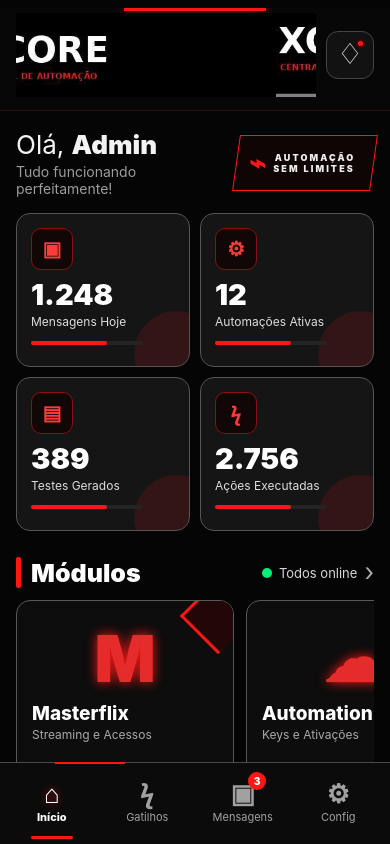
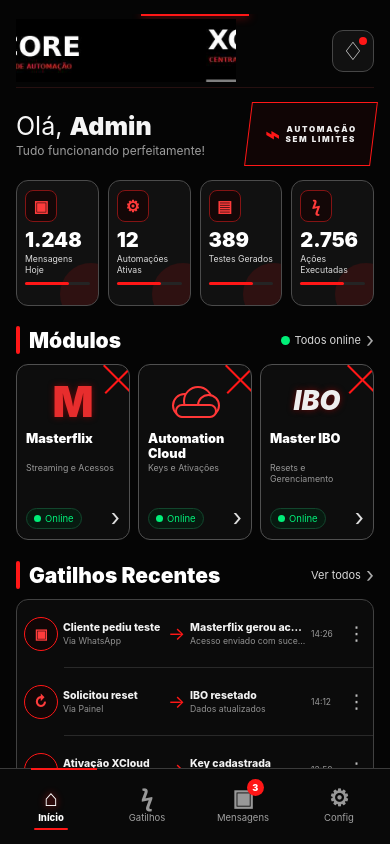
Before and after one commit to luisaguiar659-lang/Master-Flow, a React Native app in the folder xcore-app/: screen / in a window 390 px wide. Built offline with nearby package versions, Linux system fonts and the light colour scheme.

Commit message:
Fix mobile dashboard layout and Android safe areas

```diff
--- a/xcore-app/App.js
+++ b/xcore-app/App.js
@@ -1,7 +1,9 @@
 import React, {useState} from 'react';
-import {Alert, Image, Pressable, SafeAreaView, ScrollView, StatusBar, StyleSheet, Text, View, useWindowDimensions} from 'react-native';
+import {Alert, Image, Platform, Pressable, ScrollView, StatusBar, StyleSheet, Text, View, useWindowDimensions} from 'react-native';
 
-const RED='#ff1717', BG='#050505', PANEL='#151515', MUTED='#9d9d9d', GREEN='#00ef78';
+const RED='#ff1717', BG='#050505', PANEL='#111111', MUTED='#9d9d9d', GREEN='#00ef78';
+const TOP_INSET=Platform.OS==='android' ? (StatusBar.currentHeight || 24) : 10;
+const BOTTOM_INSET=Platform.OS==='android' ? 28 : 10;
 
 const stats=[
   ['▣','1.248','Mensagens Hoje'],
@@ -11,40 +13,53 @@ const stats=[
 ];
 const modules=[
   ['M','Masterflix','Streaming e Acessos'],
-  ['☁','Automation Cloud','Keys e Ativações'],
+  ['CLOUD','Automation Cloud','Keys e Ativações'],
   ['IBO','Master IBO','Resets e Gerenciamento'],
 ];
 const recent=[
   ['▣','Cliente pediu teste','Via WhatsApp','Masterflix gerou acesso','Acesso enviado com sucesso','14:26'],
   ['↻','Solicitou reset','Via Painel','IBO resetado','Dados atualizados','14:12'],
-  ['☁','Ativação XCloud','Via WhatsApp','Key cadastrada','Ativação concluída','13:58'],
+  ['☁︎','Ativação XCloud','Via WhatsApp','Key cadastrada','Ativação concluída','13:58'],
 ];
 
 function Soon(name){Alert.alert(name,'A interface já está pronta. Essa função será conectada ao backend na próxima etapa.');}
-function Dot(){return <View style={s.dot}/>}
+function Dot({small=false}){return <View style={[s.dot,small&&s.dotSmall]}/>}
 function Section({title,right}){return <View style={s.section}><View style={s.sectionLeft}><View style={s.redBar}/><Text style={s.sectionTitle}>{title}</Text></View>{right}</View>}
-function Stat({item,width}){return <View style={[s.stat,{width}]}><View style={s.statGlow}/><View style={s.iconBox}><Text style={s.icon}>{item[0]}</Text></View><Text style={s.value}>{item[1]}</Text><Text numberOfLines={1} style={s.label}>{item[2]}</Text><View style={s.track}><View style={s.trackOn}/></View></View>}
-function Module({item}){return <Pressable onPress={()=>Soon(item[1])} style={({pressed})=>[s.module,pressed&&s.pressed]}><View style={s.corner}/><View style={s.moduleLogo}><Text style={[s.moduleLogoText,item[0]==='IBO'&&s.ibo]}>{item[0]}</Text></View><Text style={s.moduleTitle}>{item[1]}</Text><Text style={s.moduleSub}>{item[2]}</Text><View style={s.moduleBottom}><View style={s.online}><Dot/><Text style={s.onlineText}>Online</Text></View><Text style={s.chev}>›</Text></View></Pressable>}
-function Trigger({item,last}){return <><View style={s.trigger}><View style={s.triggerIcon}><Text style={s.triggerIconText}>{item[0]}</Text></View><View style={s.side}><Text numberOfLines={1} style={s.main}>{item[1]}</Text><Text numberOfLines={1} style={s.meta}>{item[2]}</Text></View><Text style={s.arrow}>→</Text><View style={s.side}><Text numberOfLines={1} style={s.main}>{item[3]}</Text><Text numberOfLines={1} style={s.meta}>{item[4]}</Text></View><Text style={s.time}>{item[5]}</Text><Text style={s.dots}>⋮</Text></View>{!last&&<View style={s.divider}/>}</>}
-function Nav({icon,label,active,badge,onPress}){return <Pressable onPress={onPress} style={s.navItem}><View><Text style={[s.navIcon,active&&s.navActive]}>{icon}</Text>{badge&&<View style={s.badge}><Text style={s.badgeText}>{badge}</Text></View>}</View><Text style={[s.navLabel,active&&s.navLabelActive]}>{label}</Text>{active&&<View style={s.navLine}/>}</Pressable>}
+function CloudMark(){return <View style={s.cloudMark}><View style={[s.cloudPart,s.cloudA]}/><View style={[s.cloudPart,s.cloudB]}/><View style={[s.cloudPart,s.cloudC]}/><View style={s.cloudBase}/></View>}
+function Stat({item,width}){return <View style={[s.stat,{width}]}><View style={s.statGlow}/><View style={s.iconBox}><Text style={s.icon}>{item[0]}</Text></View><Text adjustsFontSizeToFit numberOfLines={1} minimumFontScale={0.72} style={s.value}>{item[1]}</Text><Text numberOfLines={2} style={s.label}>{item[2]}</Text><View style={s.track}><View style={s.trackOn}/></View></View>}
+function Module({item,width}){return <Pressable onPress={()=>Soon(item[1])} style={({pressed})=>[s.module,{width},pressed&&s.pressed]}><View style={s.cornerA}/><View style={s.cornerB}/><View style={s.moduleLogo}>{item[0]==='CLOUD'?<CloudMark/>:<Text style={[s.moduleLogoText,item[0]==='IBO'&&s.ibo]}>{item[0]}</Text>}</View><Text numberOfLines={2} style={s.moduleTitle}>{item[1]}</Text><Text numberOfLines={2} style={s.moduleSub}>{item[2]}</Text><View style={s.moduleBottom}><View style={s.online}><Dot small/><Text style={s.onlineText}>Online</Text></View><Text style={s.chev}>›</Text></View></Pressable>}
+function Trigger({item,last}){return <><View style={s.trigger}><View style={s.triggerIcon}><Text style={s.triggerIconText}>{item[0]}</Text></View><View style={s.triggerSide}><Text numberOfLines={1} style={s.main}>{item[1]}</Text><Text numberOfLines={1} style={s.meta}>{item[2]}</Text></View><Text style={s.arrow}>→</Text><View style={[s.triggerSide,{flex:1.16}]}><Text numberOfLines={1} style={s.main}>{item[3]}</Text><Text numberOfLines={1} style={s.meta}>{item[4]}</Text></View><Text style={s.time}>{item[5]}</Text><Text style={s.dots}>⋮</Text></View>{!last&&<View style={s.divider}/>}</>}
+function Nav({icon,label,active,badge,onPress}){return <Pressable onPress={onPress} style={s.navItem}><View><Text style={[s.navIcon,active&&s.navActive]}>{icon}</Text>{badge&&<View style={s.badge}><Text style={s.badgeText}>{badge}</Text></View>}</View><Text numberOfLines={1} style={[s.navLabel,active&&s.navLabelActive]}>{label}</Text>{active&&<View style={s.navLine}/>}</Pressable>}
 
 export default function App(){
   const {width}=useWindowDimensions();
   const [tab,setTab]=useState('Início');
-  const pad=width>=700?30:16, gap=10, perRow=width>=700?4:2;
-  const statW=(width-pad*2-gap*(perRow-1))/perRow;
-  return <SafeAreaView style={s.safe}>
-    <StatusBar barStyle="light-content" backgroundColor={BG}/>
+  const pad=width<390?12:16;
+  const statGap=width<390?7:9;
+  const moduleGap=8;
+  const available=width-pad*2;
+  const statW=(available-statGap*3)/4;
+  const moduleW=(available-moduleGap*2)/3;
+
+  return <View style={[s.safe,{paddingTop:TOP_INSET}]}>
+    <StatusBar barStyle="light-content" backgroundColor={BG} translucent={false}/>
     <View style={s.root}>
       <ScrollView style={s.scroll} contentContainerStyle={[s.content,{paddingHorizontal:pad}]} showsVerticalScrollIndicator={false}>
-        <View style={s.top}><View style={s.topLine}/><View style={s.logoRow}><Image source={require('./assets/xcore-header.jpg')} resizeMode="contain" style={[s.logo,{width:Math.min(width-pad*2-58,520)}]}/><Pressable onPress={()=>Soon('Notificações')} style={s.bell}><Text style={s.bellText}>♢</Text><View style={s.notify}/></Pressable></View></View>
+        <View style={s.header}>
+          <View style={s.topLine}/>
+          <Image source={require('./assets/xcore-header.jpg')} resizeMode="contain" style={s.logo}/>
+          <Pressable onPress={()=>Soon('Notificações')} style={s.bell}><Text style={s.bellText}>♢</Text><View style={s.notify}/></Pressable>
+        </View>
 
-        <View style={s.welcome}><View style={{flex:1}}><Text style={s.hello}>Olá, <Text style={{fontWeight:'900'}}>Admin</Text></Text><Text style={s.subHello}>Tudo funcionando perfeitamente!</Text></View><View style={s.hero}><Text style={s.heroMark}>⌁</Text><View><Text style={s.heroText}>AUTOMAÇÃO</Text><Text style={s.heroText}>SEM LIMITES</Text></View></View></View>
+        <View style={s.welcome}>
+          <View style={s.welcomeText}><Text style={s.hello}>Olá, <Text style={s.bold}>Admin</Text></Text><Text style={s.subHello}>Tudo funcionando perfeitamente!</Text></View>
+          <View style={s.hero}><Text style={s.heroMark}>⌁</Text><View><Text style={s.heroText}>AUTOMAÇÃO</Text><Text style={s.heroText}>SEM LIMITES</Text></View></View>
+        </View>
 
-        <View style={[s.stats,{gap}]}>{stats.map((x,i)=><Stat key={i} item={x} width={statW}/>)}</View>
+        <View style={[s.stats,{gap:statGap}]}>{stats.map((x,i)=><Stat key={i} item={x} width={statW}/>)}</View>
 
         <Section title="Módulos" right={<Pressable onPress={()=>Soon('Status dos módulos')} style={s.allOnline}><Dot/><Text style={s.allOnlineText}>Todos online</Text><Text style={s.chevSmall}>›</Text></Pressable>}/>
-        <ScrollView horizontal showsHorizontalScrollIndicator={false} contentContainerStyle={s.moduleRow}>{modules.map((x,i)=><Module key={i} item={x}/>)}</ScrollView>
+        <View style={[s.moduleRow,{gap:moduleGap}]}>{modules.map((x,i)=><Module key={i} item={x} width={moduleW}/>)}</View>
 
         <Section title="Gatilhos Recentes" right={<Pressable onPress={()=>Soon('Gatilhos')} style={s.allOnline}><Text style={s.allOnlineText}>Ver todos</Text><Text style={s.chevSmall}>›</Text></Pressable>}/>
         <View style={s.recent}>{recent.map((x,i)=><Trigger key={i} item={x} last={i===recent.length-1}/>)}</View>
@@ -53,20 +68,21 @@ export default function App(){
         <View style={s.slogan}><View style={s.sloganLine}/><Text style={s.sloganText}>MAIS AUTOMAÇÃO. MAIS RESULTADOS.</Text><View style={s.sloganLine}/></View>
       </ScrollView>
 
-      <View style={s.nav}><View style={s.navTop}/><Nav icon="⌂" label="Início" active={tab==='Início'} onPress={()=>setTab('Início')}/><Nav icon="ϟ" label="Gatilhos" active={tab==='Gatilhos'} onPress={()=>{setTab('Gatilhos');Soon('Gatilhos')}}/><Nav icon="▣" label="Mensagens" badge="3" active={tab==='Mensagens'} onPress={()=>{setTab('Mensagens');Soon('Mensagens')}}/><Nav icon="⚙" label="Config" active={tab==='Config'} onPress={()=>{setTab('Config');Soon('Configurações')}}/></View>
+      <View style={[s.nav,{height:66+BOTTOM_INSET,paddingBottom:BOTTOM_INSET}]}><View style={s.navTop}/><Nav icon="⌂" label="Início" active={tab==='Início'} onPress={()=>setTab('Início')}/><Nav icon="ϟ" label="Gatilhos" active={tab==='Gatilhos'} onPress={()=>{setTab('Gatilhos');Soon('Gatilhos')}}/><Nav icon="▣" label="Mensagens" badge="3" active={tab==='Mensagens'} onPress={()=>{setTab('Mensagens');Soon('Mensagens')}}/><Nav icon="⚙" label="Config" active={tab==='Config'} onPress={()=>{setTab('Config');Soon('Configurações')}}/></View>
     </View>
-  </SafeAreaView>
+  </View>
 }
 
 const s=StyleSheet.create({
- safe:{flex:1,backgroundColor:BG},root:{flex:1,backgroundColor:BG},scroll:{flex:1},content:{paddingTop:8,paddingBottom:22},
- top:{backgroundColor:'#070707',borderBottomWidth:1,borderBottomColor:'#2b1010',marginHorizontal:-30,paddingHorizontal:30,paddingBottom:8,overflow:'hidden'},topLine:{position:'absolute',top:0,left:'33%',width:'34%',height:3,backgroundColor:RED,shadowColor:RED,shadowOpacity:1,shadowRadius:12,elevation:8},logoRow:{minHeight:94,flexDirection:'row',alignItems:'center',justifyContent:'space-between'},logo:{aspectRatio:535/150,maxHeight:92},bell:{width:48,height:48,borderRadius:12,borderWidth:1,borderColor:'#444',backgroundColor:'#121212',alignItems:'center',justifyContent:'center',position:'relative',elevation:4},bellText:{color:'#ddd',fontSize:29,marginTop:-3},notify:{position:'absolute',right:8,top:7,width:9,height:9,borderRadius:5,backgroundColor:RED,borderWidth:2,borderColor:'#4d0000'},
- welcome:{flexDirection:'row',alignItems:'center',justifyContent:'space-between',gap:12,marginTop:18,marginBottom:16},hello:{color:'#f3f3f3',fontSize:26},subHello:{color:MUTED,fontSize:14,marginTop:3},hero:{minWidth:138,borderWidth:1,borderColor:RED,backgroundColor:'#100505',paddingHorizontal:12,paddingVertical:10,flexDirection:'row',alignItems:'center',gap:8,transform:[{skewX:'-8deg'}],elevation:6},heroMark:{color:RED,fontSize:28,fontWeight:'800',transform:[{skewX:'8deg'}]},heroText:{color:'#eee',fontSize:9,fontWeight:'900',letterSpacing:2.1,transform:[{skewX:'8deg'}]},
- stats:{flexDirection:'row',flexWrap:'wrap',marginBottom:22},stat:{minHeight:154,backgroundColor:PANEL,borderWidth:1,borderColor:'#555',borderRadius:14,padding:14,overflow:'hidden',elevation:5},statGlow:{position:'absolute',width:85,height:85,right:-30,bottom:-30,borderRadius:50,backgroundColor:RED,opacity:.13},iconBox:{width:42,height:42,borderRadius:10,borderWidth:1,borderColor:'#8a1111',backgroundColor:'#120707',alignItems:'center',justifyContent:'center',marginBottom:9,elevation:4},icon:{color:'#ff3b3b',fontWeight:'900',fontSize:20},value:{color:'#fff',fontSize:29,lineHeight:32,fontWeight:'900'},label:{color:'#ddd',fontSize:12,marginTop:3},track:{width:'78%',height:4,backgroundColor:'#242424',borderRadius:3,marginTop:12},trackOn:{width:'68%',height:'100%',backgroundColor:RED,borderRadius:3},
- section:{flexDirection:'row',alignItems:'center',justifyContent:'space-between',marginTop:4,marginBottom:12},sectionLeft:{flexDirection:'row',alignItems:'center'},redBar:{width:5,height:31,borderRadius:2,backgroundColor:RED,marginRight:10,elevation:5},sectionTitle:{color:'#fff',fontSize:25,fontWeight:'900'},allOnline:{flexDirection:'row',alignItems:'center',gap:7},allOnlineText:{color:'#d8d8d8',fontSize:13},dot:{width:10,height:10,borderRadius:5,backgroundColor:GREEN,elevation:4},chevSmall:{color:'#aaa',fontSize:25,lineHeight:25},
- moduleRow:{gap:12,paddingBottom:25},module:{width:218,height:215,backgroundColor:'#0d0d0d',borderWidth:1,borderColor:'#595959',borderRadius:14,padding:15,overflow:'hidden',elevation:5},corner:{position:'absolute',right:-12,top:-12,width:54,height:54,borderLeftWidth:3,borderBottomWidth:3,borderColor:RED,backgroundColor:'#210707',transform:[{rotate:'45deg'}]},moduleLogo:{height:86,alignItems:'center',justifyContent:'center'},moduleLogoText:{color:'#e62b2b',fontSize:64,lineHeight:74,fontWeight:'900',textShadowColor:RED,textShadowRadius:12},ibo:{color:'#eee',fontSize:41,fontStyle:'italic'},moduleTitle:{color:'#fff',fontSize:19,fontWeight:'800'},moduleSub:{color:'#aaa',fontSize:12,marginTop:2},moduleBottom:{flex:1,flexDirection:'row',alignItems:'flex-end',justifyContent:'space-between'},online:{borderWidth:1,borderColor:'#12462d',backgroundColor:'#071a10',borderRadius:20,paddingHorizontal:11,paddingVertical:5,flexDirection:'row',alignItems:'center',gap:7},onlineText:{color:GREEN,fontSize:12},chev:{color:'#ddd',fontSize:29,lineHeight:27},
- recent:{borderWidth:1,borderColor:'#484848',borderRadius:14,backgroundColor:'#0c0c0c',overflow:'hidden',marginBottom:22},trigger:{minHeight:84,paddingHorizontal:10,paddingVertical:12,flexDirection:'row',alignItems:'center',gap:7},triggerIcon:{width:42,height:42,borderRadius:21,borderWidth:1,borderColor:RED,backgroundColor:'#100606',alignItems:'center',justifyContent:'center',elevation:3},triggerIconText:{color:'#ff3c3c',fontSize:18,fontWeight:'900'},side:{flex:1,minWidth:0},main:{color:'#f2f2f2',fontSize:13,fontWeight:'800'},meta:{color:'#929292',fontSize:11,marginTop:2},arrow:{color:RED,fontSize:24,fontWeight:'300'},time:{color:'#999',fontSize:11},dots:{color:'#bdbdbd',fontSize:23},divider:{height:1,backgroundColor:'#2b2b2b',marginLeft:60},
- create:{minHeight:78,borderWidth:2,borderColor:'#ff3838',backgroundColor:'#3c0707',borderRadius:10,flexDirection:'row',alignItems:'center',justifyContent:'center',overflow:'hidden',elevation:10,marginBottom:21},createGlow:{position:'absolute',width:'72%',height:120,top:-32,left:'14%',borderRadius:70,backgroundColor:RED,opacity:.18},plus:{color:'#fff',fontSize:41,fontWeight:'300',marginRight:12},createText:{color:'#fff',fontSize:21,fontWeight:'900'},createArrow:{color:'#fff',fontSize:34,marginLeft:14},pressed:{opacity:.78},
- slogan:{flexDirection:'row',alignItems:'center',justifyContent:'center',gap:10},sloganLine:{width:26,height:2,backgroundColor:RED},sloganText:{color:'#bdbdbd',fontSize:8,fontWeight:'800',letterSpacing:2.1},
- nav:{height:82,backgroundColor:'#0b0b0b',borderTopWidth:1,borderTopColor:'#4b4b4b',flexDirection:'row',alignItems:'stretch',justifyContent:'space-around',paddingHorizontal:4,paddingBottom:4,position:'relative'},navTop:{position:'absolute',top:-1,left:'14%',width:'18%',height:2,backgroundColor:RED,elevation:4},navItem:{flex:1,alignItems:'center',justifyContent:'center',position:'relative'},navIcon:{color:'#a1a1a1',fontSize:26,fontWeight:'700',lineHeight:29},navActive:{color:'#fff',textShadowColor:RED,textShadowRadius:9},navLabel:{color:'#a1a1a1',fontSize:11,marginTop:2},navLabelActive:{color:'#fff',fontWeight:'800'},navLine:{position:'absolute',bottom:1,width:42,height:3,borderRadius:2,backgroundColor:RED},badge:{position:'absolute',right:-11,top:-7,minWidth:18,height:18,borderRadius:9,backgroundColor:RED,alignItems:'center',justifyContent:'center',paddingHorizontal:4},badgeText:{color:'#fff',fontSize:10,fontWeight:'900'}
+ safe:{flex:1,backgroundColor:BG},root:{flex:1,backgroundColor:BG},scroll:{flex:1},content:{paddingTop:4,paddingBottom:20},bold:{fontWeight:'900'},
+ header:{height:74,flexDirection:'row',alignItems:'center',justifyContent:'space-between',borderBottomWidth:1,borderBottomColor:'#261010',position:'relative',overflow:'hidden'},topLine:{position:'absolute',top:0,left:'35%',width:'30%',height:2,backgroundColor:RED,shadowColor:RED,shadowOpacity:1,shadowRadius:10,elevation:8},logo:{width:225,height:63,marginLeft:-5},bell:{width:42,height:42,borderRadius:11,borderWidth:1,borderColor:'#464646',backgroundColor:'#111',alignItems:'center',justifyContent:'center',position:'relative'},bellText:{color:'#ddd',fontSize:25,lineHeight:28},notify:{position:'absolute',right:6,top:6,width:8,height:8,borderRadius:4,backgroundColor:RED},
+ welcome:{flexDirection:'row',alignItems:'center',justifyContent:'space-between',gap:8,marginTop:14,marginBottom:14},welcomeText:{flex:1,minWidth:0},hello:{color:'#f5f5f5',fontSize:25},subHello:{color:MUTED,fontSize:12,marginTop:2},hero:{width:126,minHeight:64,borderWidth:1,borderColor:RED,backgroundColor:'#100505',paddingHorizontal:9,paddingVertical:9,flexDirection:'row',alignItems:'center',justifyContent:'center',gap:6,transform:[{skewX:'-7deg'}]},heroMark:{color:RED,fontSize:24,fontWeight:'800',transform:[{skewX:'7deg'}]},heroText:{color:'#eee',fontSize:8,fontWeight:'900',letterSpacing:1.7,transform:[{skewX:'7deg'}]},
+ stats:{flexDirection:'row',marginBottom:19},stat:{height:126,backgroundColor:PANEL,borderWidth:1,borderColor:'#4b4b4b',borderRadius:12,paddingHorizontal:8,paddingVertical:9,overflow:'hidden'},statGlow:{position:'absolute',width:62,height:62,right:-24,bottom:-20,borderRadius:40,backgroundColor:RED,opacity:.12},iconBox:{width:32,height:32,borderRadius:8,borderWidth:1,borderColor:'#841414',backgroundColor:'#130707',alignItems:'center',justifyContent:'center',marginBottom:7},icon:{color:'#ff3b3b',fontWeight:'900',fontSize:16},value:{color:'#fff',fontSize:20,lineHeight:23,fontWeight:'900'},label:{color:'#ddd',fontSize:8.7,lineHeight:11,minHeight:22,marginTop:2},track:{height:3,backgroundColor:'#242424',borderRadius:3,marginTop:6},trackOn:{width:'68%',height:'100%',backgroundColor:RED,borderRadius:3},
+ section:{flexDirection:'row',alignItems:'center',justifyContent:'space-between',marginTop:1,marginBottom:10},sectionLeft:{flexDirection:'row',alignItems:'center',flexShrink:1},redBar:{width:4,height:28,borderRadius:2,backgroundColor:RED,marginRight:9},sectionTitle:{color:'#fff',fontSize:21,fontWeight:'900'},allOnline:{flexDirection:'row',alignItems:'center',gap:5},allOnlineText:{color:'#d8d8d8',fontSize:11},dot:{width:9,height:9,borderRadius:5,backgroundColor:GREEN},dotSmall:{width:7,height:7,borderRadius:4},chevSmall:{color:'#aaa',fontSize:21,lineHeight:22},
+ moduleRow:{flexDirection:'row',marginBottom:20},module:{height:176,backgroundColor:'#0d0d0d',borderWidth:1,borderColor:'#505050',borderRadius:12,paddingHorizontal:9,paddingVertical:10,overflow:'hidden'},cornerA:{position:'absolute',right:-8,top:13,width:39,height:2,backgroundColor:RED,transform:[{rotate:'45deg'}]},cornerB:{position:'absolute',right:9,top:-5,width:2,height:39,backgroundColor:RED,transform:[{rotate:'45deg'}]},moduleLogo:{height:52,alignItems:'center',justifyContent:'center',marginBottom:4},moduleLogoText:{color:'#e72d2d',fontSize:43,lineHeight:50,fontWeight:'900',textShadowColor:'#6b0808',textShadowRadius:6},ibo:{color:'#eee',fontSize:27,fontStyle:'italic'},moduleTitle:{color:'#fff',fontSize:12.8,lineHeight:15,fontWeight:'900',minHeight:30},moduleSub:{color:'#979797',fontSize:8.8,lineHeight:11,marginTop:1,minHeight:23},moduleBottom:{flex:1,flexDirection:'row',alignItems:'flex-end',justifyContent:'space-between'},online:{borderWidth:1,borderColor:'#12462d',backgroundColor:'#071a10',borderRadius:16,paddingHorizontal:7,paddingVertical:4,flexDirection:'row',alignItems:'center',gap:4},onlineText:{color:GREEN,fontSize:9.5},chev:{color:'#ddd',fontSize:24,lineHeight:23},
+ cloudMark:{width:54,height:36,position:'relative'},cloudPart:{position:'absolute',borderWidth:2,borderColor:'#ff3737',backgroundColor:'#0f0f0f'},cloudA:{width:25,height:25,borderRadius:14,left:4,top:10},cloudB:{width:30,height:30,borderRadius:16,left:15,top:3},cloudC:{width:23,height:23,borderRadius:13,right:2,top:11},cloudBase:{position:'absolute',left:7,right:5,bottom:1,height:14,borderWidth:2,borderColor:'#ff3737',backgroundColor:'#0f0f0f',borderRadius:8},
+ recent:{borderWidth:1,borderColor:'#414141',borderRadius:12,backgroundColor:'#0b0b0b',overflow:'hidden',marginBottom:17},trigger:{minHeight:67,paddingHorizontal:7,paddingVertical:9,flexDirection:'row',alignItems:'center',gap:5},triggerIcon:{width:34,height:34,borderRadius:18,borderWidth:1,borderColor:RED,backgroundColor:'#100606',alignItems:'center',justifyContent:'center'},triggerIconText:{color:'#ff3c3c',fontSize:14,fontWeight:'900'},triggerSide:{flex:1,minWidth:0},main:{color:'#f2f2f2',fontSize:10.5,fontWeight:'800'},meta:{color:'#929292',fontSize:8.7,marginTop:2},arrow:{color:RED,fontSize:18},time:{color:'#999',fontSize:8.5,width:31},dots:{color:'#bdbdbd',fontSize:19},divider:{height:1,backgroundColor:'#292929',marginLeft:47},
+ create:{minHeight:66,borderWidth:1.5,borderColor:'#ff3838',backgroundColor:'#360606',borderRadius:10,flexDirection:'row',alignItems:'center',justifyContent:'center',overflow:'hidden',marginBottom:15},createGlow:{position:'absolute',width:'66%',height:90,top:-25,left:'17%',borderRadius:60,backgroundColor:RED,opacity:.17},plus:{color:'#fff',fontSize:34,fontWeight:'300',marginRight:9},createText:{color:'#fff',fontSize:18,fontWeight:'900'},createArrow:{color:'#fff',fontSize:29,marginLeft:10},pressed:{opacity:.76},
+ slogan:{flexDirection:'row',alignItems:'center',justifyContent:'center',gap:8,marginBottom:2},sloganLine:{width:22,height:2,backgroundColor:RED},sloganText:{color:'#bdbdbd',fontSize:7.2,fontWeight:'800',letterSpacing:1.6},
+ nav:{backgroundColor:'#090909',borderTopWidth:1,borderTopColor:'#3b3b3b',flexDirection:'row',alignItems:'stretch',justifyContent:'space-around',paddingHorizontal:3,position:'relative'},navTop:{position:'absolute',top:-1,left:'8%',width:'17%',height:2,backgroundColor:RED},navItem:{flex:1,alignItems:'center',justifyContent:'center',position:'relative',paddingTop:5},navIcon:{color:'#989898',fontSize:23,fontWeight:'700',lineHeight:25},navActive:{color:'#fff',textShadowColor:RED,textShadowRadius:7},navLabel:{color:'#a1a1a1',fontSize:9.5,marginTop:1},navLabelActive:{color:'#fff',fontWeight:'800'},navLine:{position:'absolute',bottom:4,width:34,height:2,borderRadius:2,backgroundColor:RED},badge:{position:'absolute',right:-10,top:-7,minWidth:17,height:17,borderRadius:9,backgroundColor:RED,alignItems:'center',justifyContent:'center',paddingHorizontal:3},badgeText:{color:'#fff',fontSize:9,fontWeight:'900'}
 });
```
